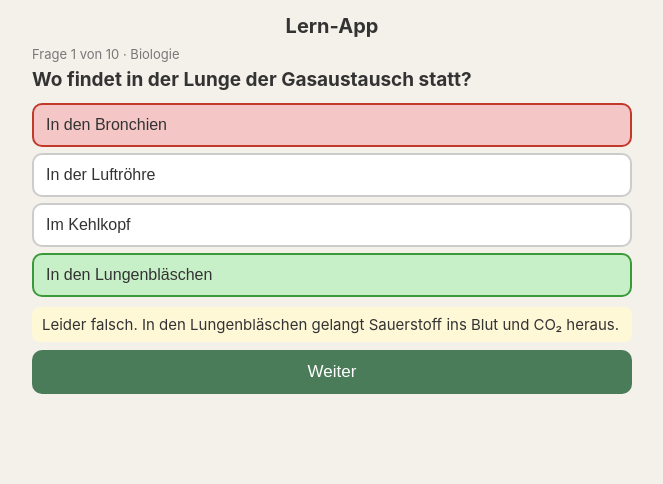
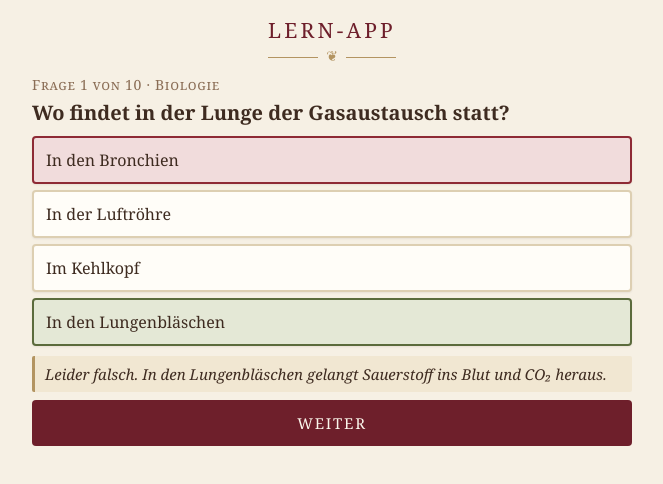
Before and after one commit to HoagieMacin/lernapp, a plain HTML site: page index.html in a window 1280 px wide. Both pictures are taken after a click on the button "In den Bronchien". Shown: the whole page, without its empty margins (308-971 px from the left). Drawn offline with Linux system fonts and the light colour scheme.

Commit message:
Add files via upload

```diff
--- a/index.html
+++ b/index.html
@@ -8,54 +8,108 @@
   <meta name="apple-mobile-web-app-status-bar-style" content="default">
   <meta name="apple-mobile-web-app-title" content="Lern-App">
   <title>Lern-App</title>
-  <style>
+    <style>
+    :root {
+      --creme: #f6f0e4;
+      --papier: #fffdf8;
+      --braun: #3e2b20;
+      --braun-hell: #8a6d55;
+      --weinrot: #6e1f2b;
+      --gold: #b39461;
+      --gold-hell: #ddcfb2;
+      --richtig-bg: #e4e8d6;
+      --richtig-rand: #5b6b3c;
+      --falsch-bg: #f1dcdc;
+      --falsch-rand: #8e2a35;
+    }
     body {
-      font-family: -apple-system, Arial, sans-serif;
+      font-family: "Baskerville", "Georgia", "Times New Roman", serif;
       max-width: 600px;
       margin: 0 auto;
       padding: 10px 14px;
-      background: #f4f1ea;
-      color: #333;
+      background: var(--creme);
+      color: var(--braun);
     }
-    h1 { text-align: center; font-size: 20px; margin: 4px 0 8px; }
-    h2 { font-size: 19px; line-height: 1.3; margin: 6px 0 10px; }
-    .info { color: #777; font-size: 13px; margin: 4px 0; }
-    .badge { color: #b35c00; font-weight: bold; }
+    h1 {
+      text-align: center;
+      font-size: 21px;
+      font-weight: normal;
+      text-transform: uppercase;
+      letter-spacing: 0.15em;
+      color: var(--weinrot);
+      margin: 6px 0 2px;
+    }
+    /* Zierlinie unter dem Titel */
+    .zier {
+      text-align: center;
+      color: var(--gold);
+      font-size: 14px;
+      margin: 0 0 10px;
+    }
+    .zier::before, .zier::after {
+      content: "";
+      display: inline-block;
+      width: 50px;
+      border-top: 1px solid var(--gold);
+      vertical-align: middle;
+      margin: 0 8px;
+    }
+    h2 {
+      font-size: 20px;
+      font-weight: 600;
+      line-height: 1.3;
+      margin: 6px 0 10px;
+    }
+    .info {
+      color: var(--braun-hell);
+      font-size: 14px;
+      font-variant: small-caps;
+      letter-spacing: 0.05em;
+      margin: 4px 0;
+    }
+    .badge { color: var(--weinrot); font-weight: bold; }
     .antwort {
       display: block;
       width: 100%;
       padding: 11px 12px;
       margin: 6px 0;
+      font-family: inherit;
       font-size: 16px;
       text-align: left;
-      border: 2px solid #ccc;
-      border-radius: 10px;
-      background: white;
-      color: #333;
+      border: 2px solid var(--gold-hell);
+      border-radius: 4px;
+      background: var(--papier);
+      color: var(--braun);
+      box-shadow: 0 1px 2px rgba(62, 43, 32, 0.08);
     }
     /* Text bleibt nach dem Antworten gut lesbar */
     .antwort:disabled {
-      color: #333;
+      color: var(--braun);
       opacity: 1;
-      -webkit-text-fill-color: #333;
+      -webkit-text-fill-color: var(--braun);
     }
-    .richtig { background: #c8f0c8; border-color: #3a9a3a; }
-    .falsch  { background: #f5c6c6; border-color: #c0392b; }
+    .richtig { background: var(--richtig-bg); border-color: var(--richtig-rand); }
+    .falsch  { background: var(--falsch-bg);  border-color: var(--falsch-rand); }
     .erklaerung {
-      background: #fff8d6;
+      background: #f1e7d2;
+      border-left: 3px solid var(--gold);
       padding: 8px 10px;
       margin: 10px 0 0;
-      border-radius: 8px;
+      border-radius: 2px;
       font-size: 15px;
+      font-style: italic;
     }
     .weiter {
       width: 100%;
-      padding: 12px;
-      font-size: 17px;
+      padding: 13px;
+      font-family: inherit;
+      font-size: 15px;
+      text-transform: uppercase;
+      letter-spacing: 0.12em;
       border: none;
-      border-radius: 10px;
-      background: #4a7c59;
-      color: white;
+      border-radius: 4px;
+      background: var(--weinrot);
+      color: #fbf6ec;
       margin-top: 8px;
     }
     .klein {
@@ -63,7 +117,8 @@
       margin: 20px auto 0;
       background: none;
       border: none;
-      color: #777;
+      font-family: inherit;
+      color: var(--braun-hell);
       font-size: 14px;
       text-decoration: underline;
     }
@@ -71,10 +126,11 @@
 </head>
 <body>
   <h1>Lern-App</h1>
+  <p class="zier">❦</p>
   <div id="quiz"></div>
 
   <!-- Zuerst den Fragenkatalog laden, dann die App-Logik -->
-  <script src="fragen.js"></script>
+    <script src="fragen.js?v=2"></script>
     <script>
     // ===== Einstellungen =====
     const FRAGEN_PRO_RUNDE = 10;     // wie viele Fragen pro Runde
```
